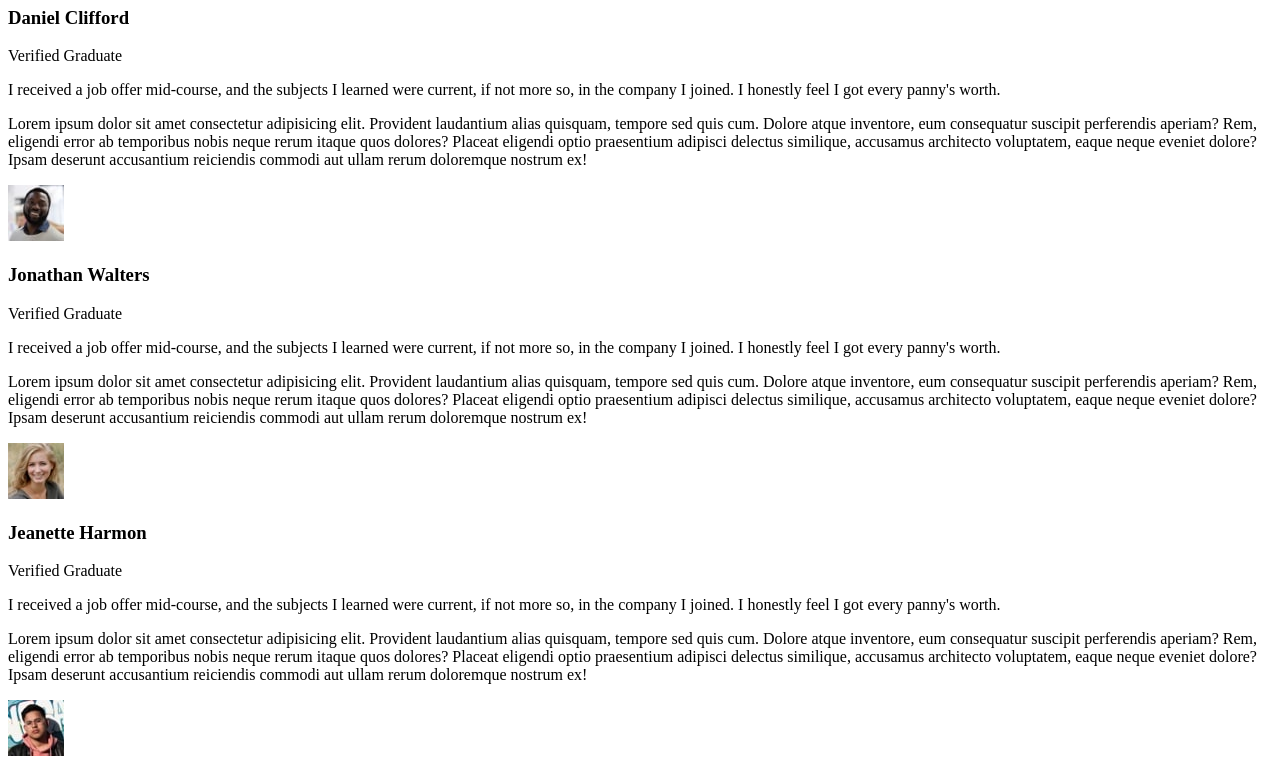
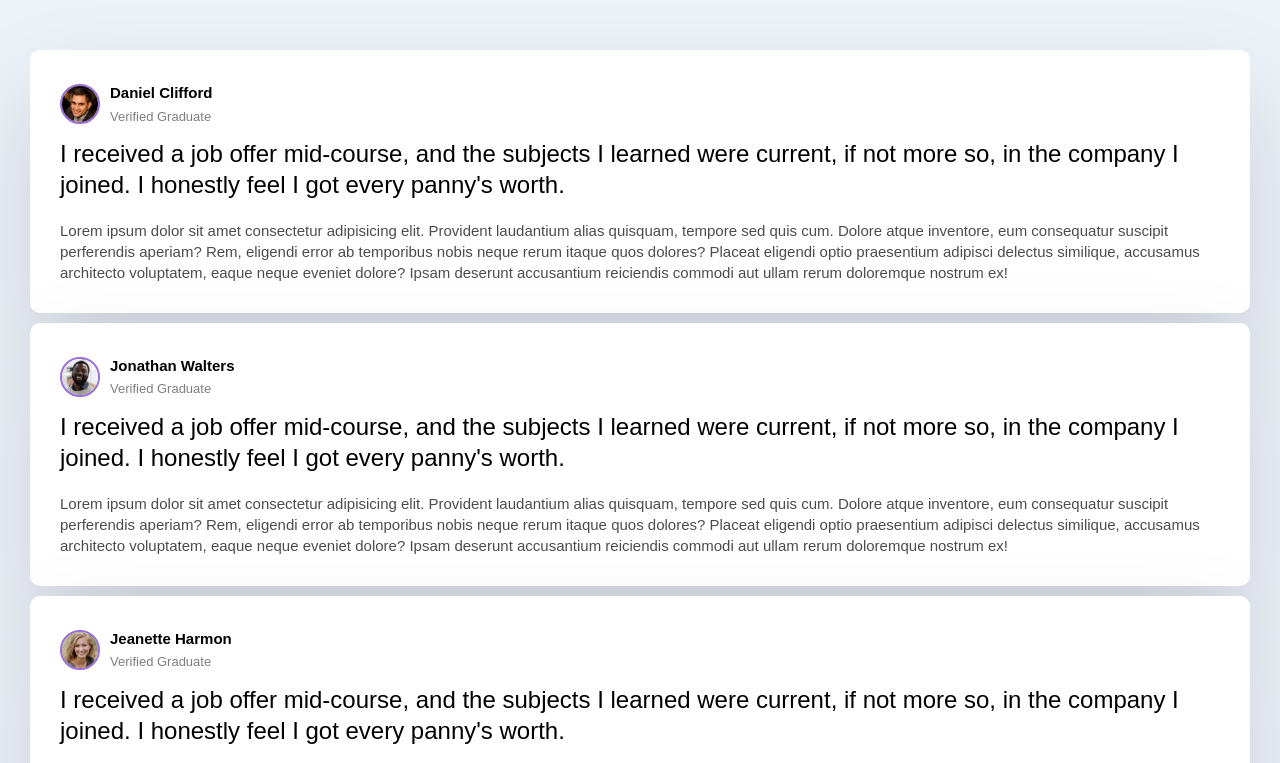
Before and after one commit to kamel-beloula/testimonials-grid-section-main, a plain HTML site: page index.html in a window 1280 px wide. Shown: the part 80-843 px from the top of the page. Drawn offline with Linux system fonts and the light colour scheme; a web font is replaced by a local one.

Commit message:
added CSS for cards

```diff
--- a/index.html
+++ b/index.html
@@ -24,7 +24,7 @@
           Lorem ipsum dolor sit amet consectetur adipisicing elit. Provident laudantium alias quisquam, tempore sed quis cum. Dolore atque inventore, eum consequatur suscipit perferendis aperiam? Rem, eligendi error ab temporibus nobis neque rerum itaque quos dolores? Placeat eligendi optio praesentium adipisci delectus similique, accusamus architecto voluptatem, eaque neque eveniet dolore? Ipsam deserunt accusantium reiciendis commodi aut ullam rerum doloremque nostrum ex!
       </p>
     </div>
-    <div class="card card--bg-purple">
+    <div class="card card--bg-gray-blue">
       <header class="card__header">
         <img src="images/image-jonathan.jpg" class="card__img" alt="">
         <div>
@@ -54,7 +54,7 @@
           Lorem ipsum dolor sit amet consectetur adipisicing elit. Provident laudantium alias quisquam, tempore sed quis cum. Dolore atque inventore, eum consequatur suscipit perferendis aperiam? Rem, eligendi error ab temporibus nobis neque rerum itaque quos dolores? Placeat eligendi optio praesentium adipisci delectus similique, accusamus architecto voluptatem, eaque neque eveniet dolore? Ipsam deserunt accusantium reiciendis commodi aut ullam rerum doloremque nostrum ex!
       </p>
     </div>
-    <div class="card card--bg-purple">
+    <div class="card card--bg-blackblue">
       <header class="card__header">
         <img src="images/image-patrick.jpg" class="card__img" alt="">
         <div>
--- a/style.css
+++ b/style.css
@@ -0,0 +1,61 @@
+@import url('https://fonts.googleapis.com/css2?family=Barlow+Semi+Condenced:wght@200;300;400;700&display=sawap');
+
+*{
+    box-sizing: border-box;
+    margin:0;
+    padding:0;
+}
+
+body{
+    background: #edf2f8;
+    font-family: 'Barlow Semi Condensed', sans-serif;
+    line-height: 1.7;
+    font-size: 13px;
+}
+
+.testimonials{
+    max-width: 1440px;
+    margin: 100px auto;
+    padding: 20px;
+}
+.card{
+    background: white;
+    border-radius: 10px;
+    padding: 30px;
+    box-shadow: rgba(17, 12, 46, 0.15)0px 48px 100px 0px;
+    margin: 10px;
+}
+.card__header{
+    display: flex;
+    align-items: center;
+    margin-bottom: 10px;
+}
+.card__header h3{
+    font-size: 15px;
+}
+
+.card__header p{
+    opacity: 50%;
+}
+
+.card__img{
+    width: 40px;
+    height: 40px;
+    border-radius: 50%;
+    border: 2px solid #996ed9;
+    margin-right: 10px;
+}
+
+.card__lead{
+    font-size: 1.5rem;
+    font-weight: 500;
+    line-height: 1.3;
+    margin-bottom: 20px;
+}
+
+.card__quote{
+    font-size: 15px;
+    font-weight: 500;
+    line-height: 1.4;
+    opacity: 70%;
+}
```
